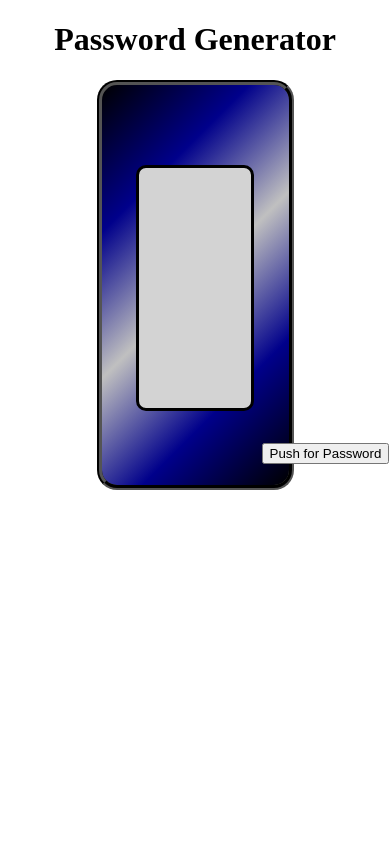
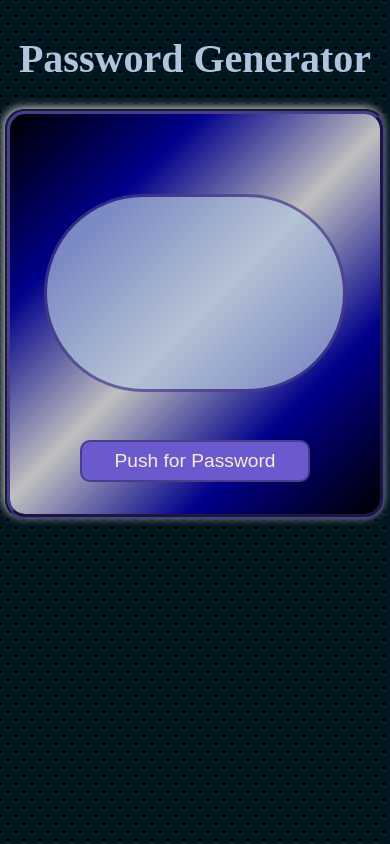
Before and after one commit to StevieBrooks/passwordGenerator, a plain HTML site: page passGen.html in a window 390 px wide. Drawn offline with Linux system fonts and the light colour scheme.

Commit message:
Final commit
I had thought of trying to add more functionality to this such as features that allow the user to select the amount of characters they want their password to be. I would also have liked to include a form feature that requests the user's name and then manipulates this information to construct a unique password.

Unfortunately, I have been ill for the past 8 days and don't have the strength to do much today. Therefore, seeing that every Tom, Dick and Harry makes a random generator, I have settled with simply making the design look more presentable and responsive.

```diff
--- a/passGen.html
+++ b/passGen.html
@@ -6,33 +6,61 @@
     <meta name="viewport" content="width=device-width, initial-scale=1.0">
     <title>Password Generator</title>
     <style>
+        body {
+            box-sizing: border-box;
+            display: flex;
+            flex-direction: column;
+            align-items: center;
+            background:
+    radial-gradient(black 15%, transparent 16%) 0 0,
+    radial-gradient(black 15%, transparent 16%) 8px 8px,
+    radial-gradient(rgba(255,255,255,.1) 15%, transparent 20%) 0 1px,
+    radial-gradient(rgba(255,255,255,.1) 15%, transparent 20%) 8px 9px;
+    background-color:#01161E;
+    background-size:16px 16px;
+        }
         h1 {
             text-align: center;
+            color: lightsteelblue;
+            font-size: 2.5rem;
         }
         .outer-shell {
-            width: 50%;
+            width: 95vw;
+            max-width: 700px;
             height: 400px;
             background: linear-gradient(135deg, black, darkblue, silver, darkblue, black);
-            margin: auto;
-            border: 5px groove black;
+            border: 5px groove darkslateblue;
             border-radius: 20px;
+            display: flex;
+            flex-direction: column;
+            align-items: center;
+            box-shadow: -2px -2px 10px silver;
         }
         .display {
-            width: 60%;
+            width: 80%;
             height: 60%;
-            background: lightgrey;
+            background: lightsteelblue;
             margin: 5rem auto;
-            border: 3px solid black;
-            border-radius: 10px;
+            border: 3px solid darkslateblue;
+            border-radius: 100px;
             display: flex;
             justify-content: center;
             align-items: center;
-            font-size: 3rem;
+            font-size: 2.8rem;
+            opacity: .7;
         }
         button {
             position: relative;
-            bottom: 3rem;
-            left: 10rem;
+            bottom: 2rem;
+            font-size: larger;
+            padding: .5rem 2rem;
+            background: slateblue;
+            color: antiquewhite;
+            border: 2px solid darkslateblue;
+            border-radius: 10px;
+        }
+        button:hover {
+            cursor: pointer;
         }
     </style>
 </head>
--- a/passGen.js
+++ b/passGen.js
@@ -19,3 +19,13 @@ function genFunc() {
     let sI3 = Math.floor(Math.random() * symArr.length);
     display.innerHTML = `${lettersArr[lI1]}${numsArr[nI2]}${symArr[sI2]}${lettersArr[lI3].toUpperCase()}${lettersArr[lI2]}${symArr[sI3]}${numsArr[nI3]}${numsArr[nI1]}`;
 }
+
+button.addEventListener('mousedown', scaleUp);
+function scaleUp() {
+    button.style.scale = '1.02';
+}
+
+button.addEventListener('mouseup', scaleDown);
+function scaleDown() {
+    button.style.scale = '1';
+}
```
